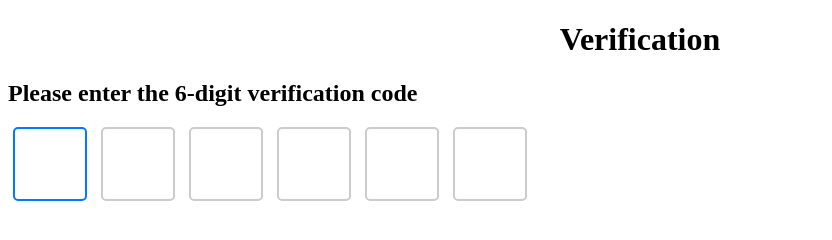
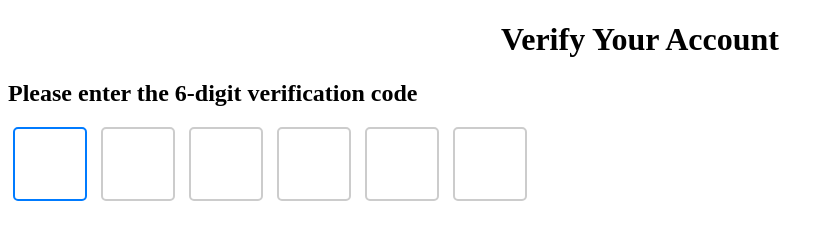
Before and after one commit to acciojob/OTP-jaiss1441, a website: page main.html in a window 1280 px wide. Shown: the whole page, without its empty margins (0-832 px from the left). Drawn offline with Linux system fonts and the light colour scheme.

Commit message:
created a submission

```diff
--- a/main.html
+++ b/main.html
@@ -8,7 +8,7 @@
 
 <body>
 	<!-- the entire body must be written by student -->
-	 <h1 id="verification_heading">Verification</h1>
+	 <h1 id="verification_heading">Verify Your Account</h1>
     <h2 id="verification_subtext">Please enter the 6-digit verification code</h2>
 
     <div class="code-container">
```
